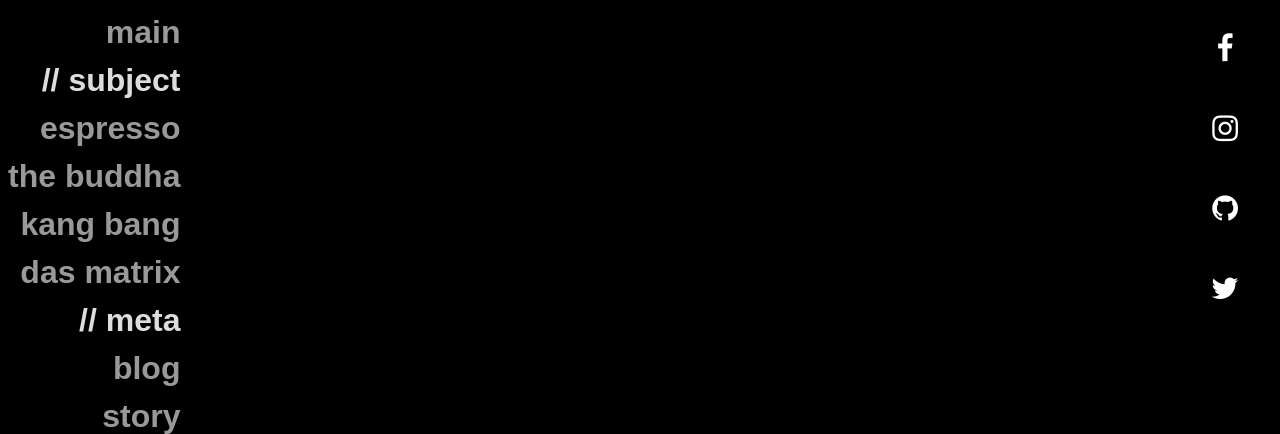
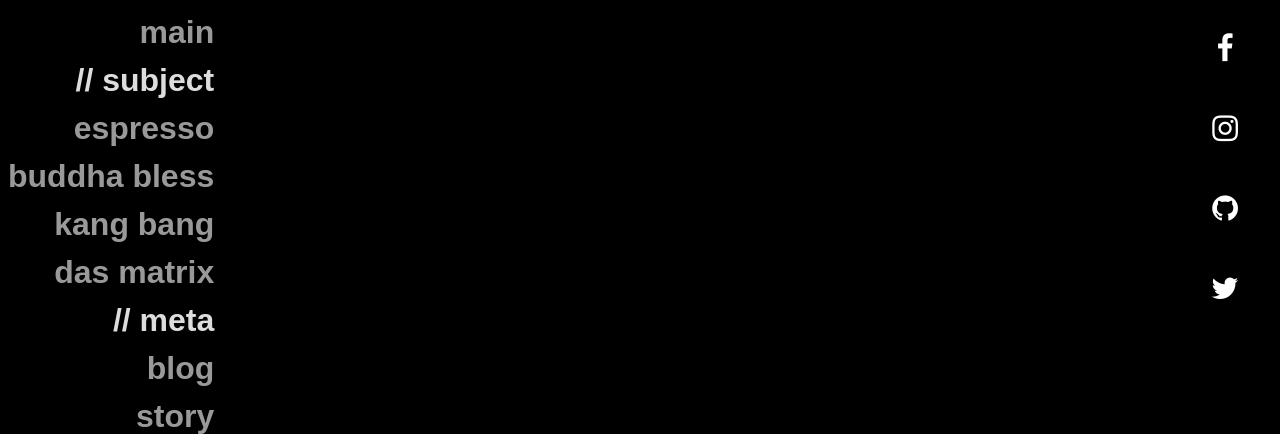
Before and after one commit to zehlchen/devzehl, a PHP site: template themes/raehi/index.twig in a window 1280 px wide. Shown: the part 64-498 px from the top of the page. Run offline with PHP 8.4, Linux system fonts and the light colour scheme; the template is opened without the code that fills it, so the values that code supplies are empty; some libraries are stand-ins or nearby versions; some web fonts are replaced.

Commit message:
Update link text in _header.twig

```diff
--- a/themes/raehi/_header.twig
+++ b/themes/raehi/_header.twig
@@ -38,7 +38,7 @@ body.classList.toggle('shifted');
 			<a href="https://zehl.dev/">main</a><br/>
 			// subject<br/>
 			<a href="https://zehl.dev/espresso">espresso</a><br/>
-			<a href="https://zehl.dev/buddha">the buddha</a><br/>
+			<a href="https://zehl.dev/buddha">buddha bless</a><br/>
 			<a href="https://zehl.dev/kang">kang bang</a><br/>
 			<a href="https://zehl.dev/chaos">das matrix</a><br/>
 			// meta<br/>
```
